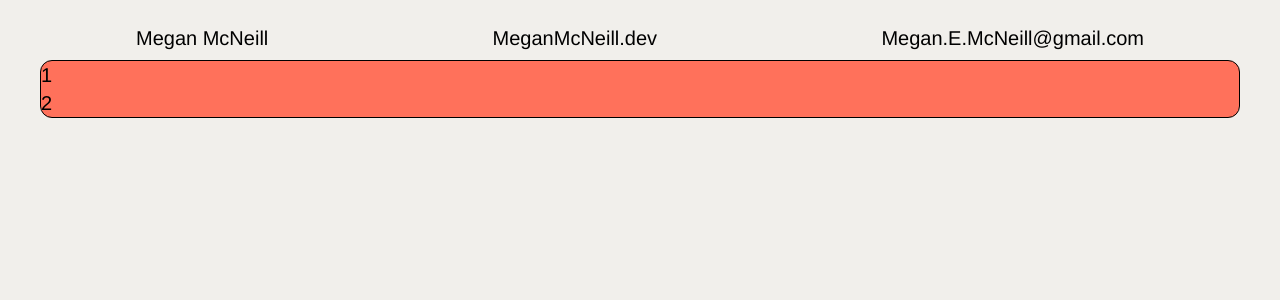
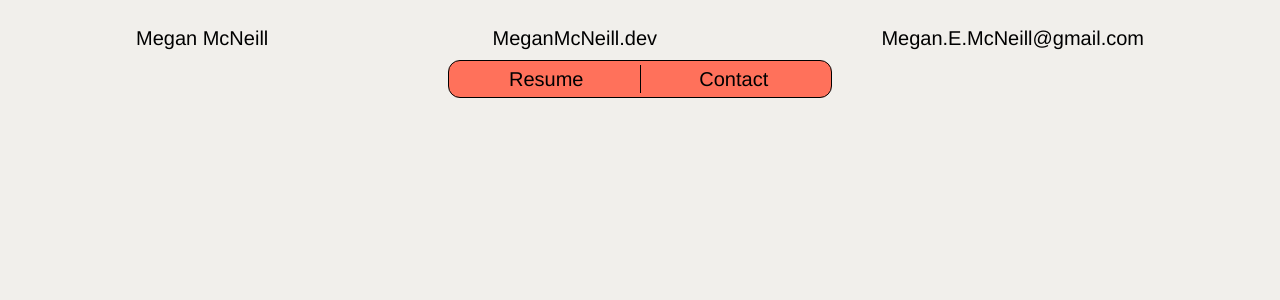
Before and after one commit to bluethreadmade/portfolio-upgrade, a React (Vite) app: page / in a window 1280 px wide. Shown: the top 300 px of the page. Built offline with nearby package versions, Linux system fonts and the light colour scheme.

Commit message:
built and styled main popup button

```diff
--- a/index.html
+++ b/index.html
@@ -1,5 +1,5 @@
 <!doctype html>
-<html lang="en" class="bg-beige">
+<html lang="en" class="bg-beige flex flex-col">
   <head>
     <meta charset="UTF-8" />
     <meta name="viewport" content="width=device-width, initial-scale=1.0">
--- a/src/App.jsx
+++ b/src/App.jsx
@@ -3,7 +3,7 @@ import MainPopupButton from './components/MainPopupButton';
 
 function App() {
   return (
-      <div className="p-4" >
+      <div className="p-4 flex flex-col" >
         <Header1 />
         <MainPopupButton />
       </div>
--- a/src/components/MainPopupButton.jsx
+++ b/src/components/MainPopupButton.jsx
@@ -2,10 +2,10 @@ export default function MainPopupButton() {
   return (
     <div
       id="buttonGroup"
-      className="border rounded-xl font-sans color-gunmetal text-xl bg-bright"
+      className="flex flex-row w-full self-center max-w-sm border rounded-xl bg-bright p-1 justify-evenly divide-x font-sans color-gunmetal text-xl "
     >
-      <p>1</p>
-      <p>2</p>
+      <p className="flex-1 text-center text-base lg:text-xl">Resume</p>
+      <p className="flex-1 text-center text-base lg:text-xl">Contact</p>
     </div>
   );
 }
```
